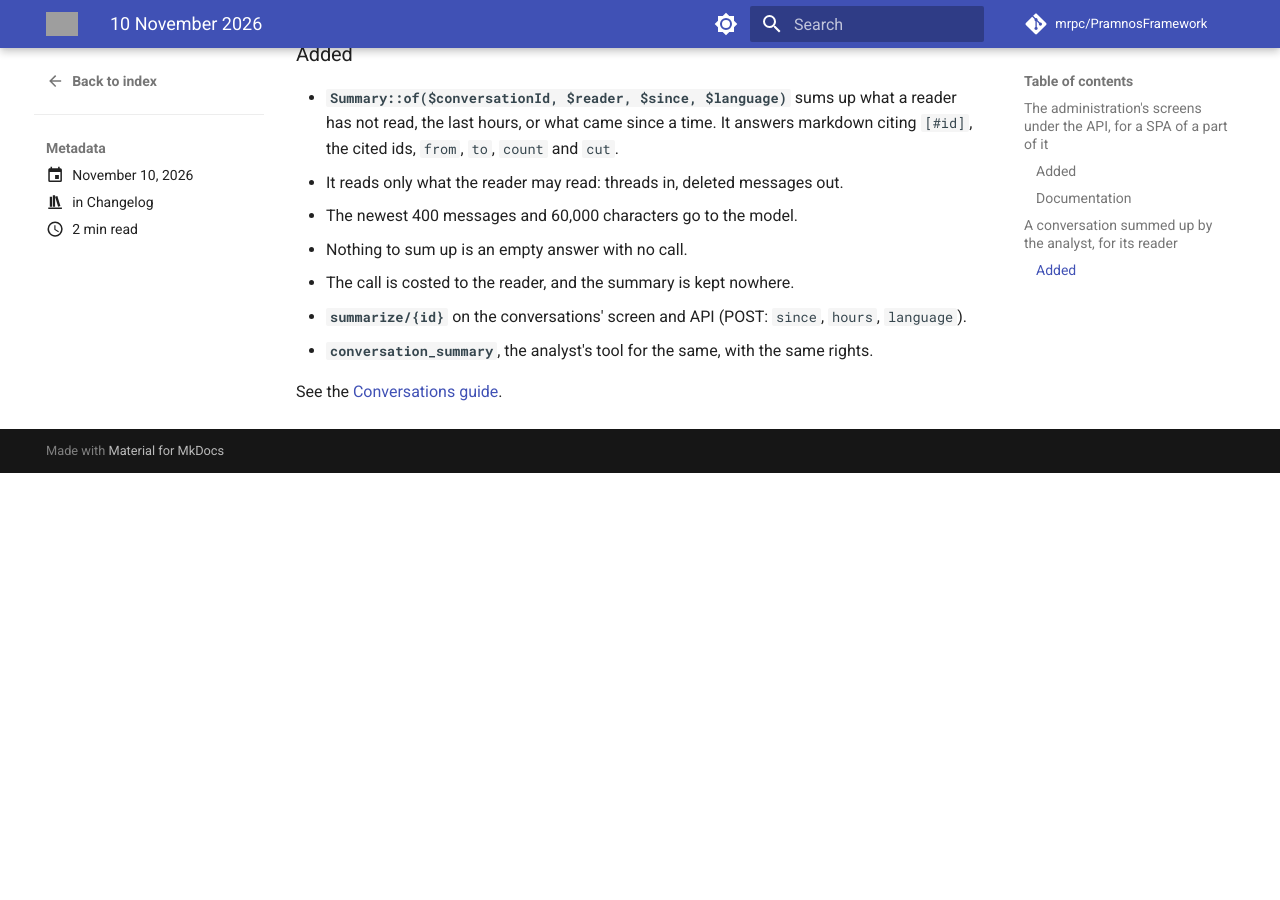
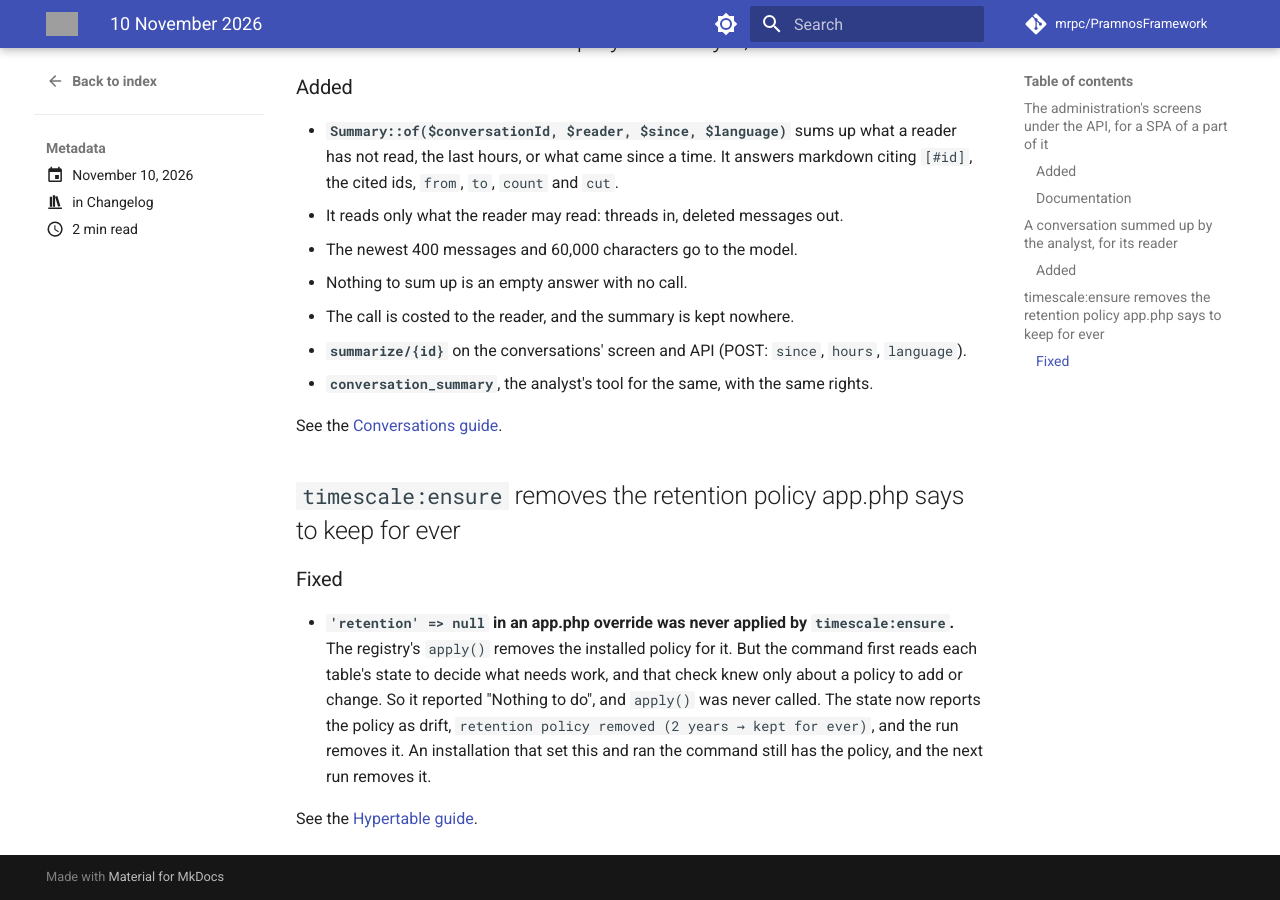
Before and after one commit to mrpc/PramnosFramework, an MkDocs documentation site: the page built from docs/version-history/posts/2026-11-10.md, in a window 1280 px wide and 900 px high, scrolled down 1096 px. Built offline with MkDocs 1.6.1 and Material for MkDocs 9.7.7, drawn with Linux system fonts in a browser that asks for light colours; comment, search, counter and statistics services are not loaded; before the commit the page ends 1569 px from its top, so only the background shows below that; some of the changed text lies outside the part shown; grey boxes are pictures that could not be loaded.

Commit message:
fix(timescale): timescale:ensure removes a retention policy app.php overrides to null — the status check saw no drift

```diff
--- a/docs/version-history/posts/2026-11-10.md
+++ b/docs/version-history/posts/2026-11-10.md
@@ -5,10 +5,11 @@ categories: [Changelog]
 
 # 10 November 2026
 
-Two entries today:
+Three entries today:
 
 - The administration's screens under the API, for a SPA of a part of it
 - A conversation summed up by the analyst, for its reader
+- `timescale:ensure` removes the retention policy app.php says to keep for ever
 
 <!-- more -->
 
@@ -53,3 +54,17 @@ Two entries today:
 - **`conversation_summary`**, the analyst's tool for the same, with the same rights.
 
   See the [Conversations guide](../../Pramnos_Conversations_Guide.md#a-summary).
+
+## `timescale:ensure` removes the retention policy app.php says to keep for ever
+
+### Fixed
+
+- **`'retention' => null` in an app.php override was never applied by `timescale:ensure`.** The
+  registry's `apply()` removes the installed policy for it. But the command first reads each
+  table's state to decide what needs work, and that check knew only about a policy to add or
+  change. So it reported "Nothing to do", and `apply()` was never called. The state now reports
+  the policy as drift, `retention policy removed (2 years → kept for ever)`, and the run
+  removes it. An installation that set this and ran the command still has the policy, and
+  the next run removes it.
+
+  See the [Hypertable guide](../../Pramnos_Hypertable_Guide.md).
```
Also changed, not shown: docs/Pramnos_Hypertable_Guide.md (+1 -1 lines), 2 other files.
